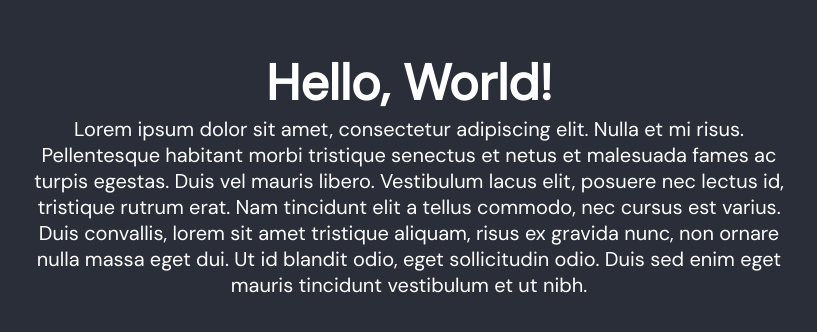
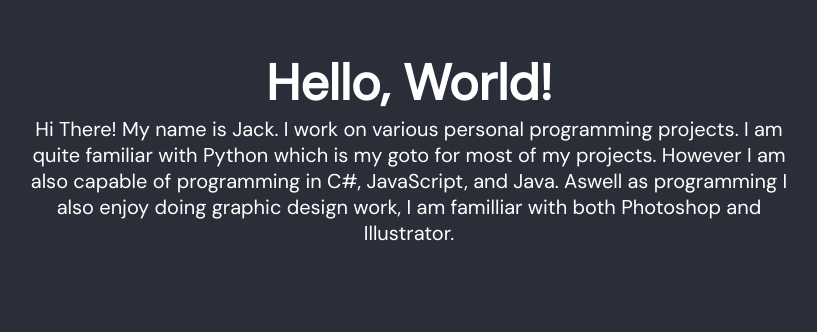
Before and after one commit to J4CKINS/jackatkins.dev_old, a Flask app: page / in a window 1280 px wide. Shown: the part 41-373 px from the top of the page, without its empty margins (231-1048 px from the left). Run offline with Flask 2, Linux system fonts and the light colour scheme.

Commit message:
modified homepage content

```diff
--- a/templates/home.html
+++ b/templates/home.html
@@ -5,6 +5,6 @@
 {% block content %}
 <div class="content-break">
     <h1>Hello, World!</h1>
-    <p>Lorem ipsum dolor sit amet, consectetur adipiscing elit. Nulla et mi risus. Pellentesque habitant morbi tristique senectus et netus et malesuada fames ac turpis egestas. Duis vel mauris libero. Vestibulum lacus elit, posuere nec lectus id, tristique rutrum erat. Nam tincidunt elit a tellus commodo, nec cursus est varius. Duis convallis, lorem sit amet tristique aliquam, risus ex gravida nunc, non ornare nulla massa eget dui. Ut id blandit odio, eget sollicitudin odio. Duis sed enim eget mauris tincidunt vestibulum et ut nibh.</p>
+    <p>Hi There! My name is Jack. I work on various personal programming projects. I am quite familiar with Python which is my goto for most of my projects. However I am also capable of programming in C#, JavaScript, and Java. Aswell as programming I also enjoy doing graphic design work, I am familliar with both Photoshop and Illustrator.</p>
 </div>
 {% endblock %}
```
